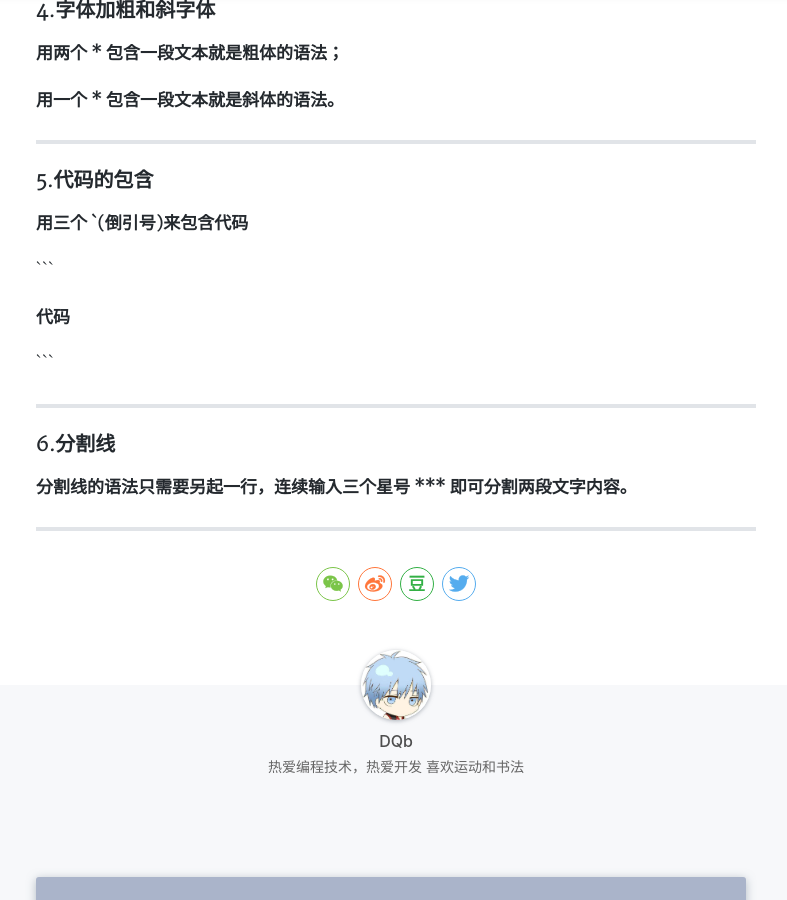
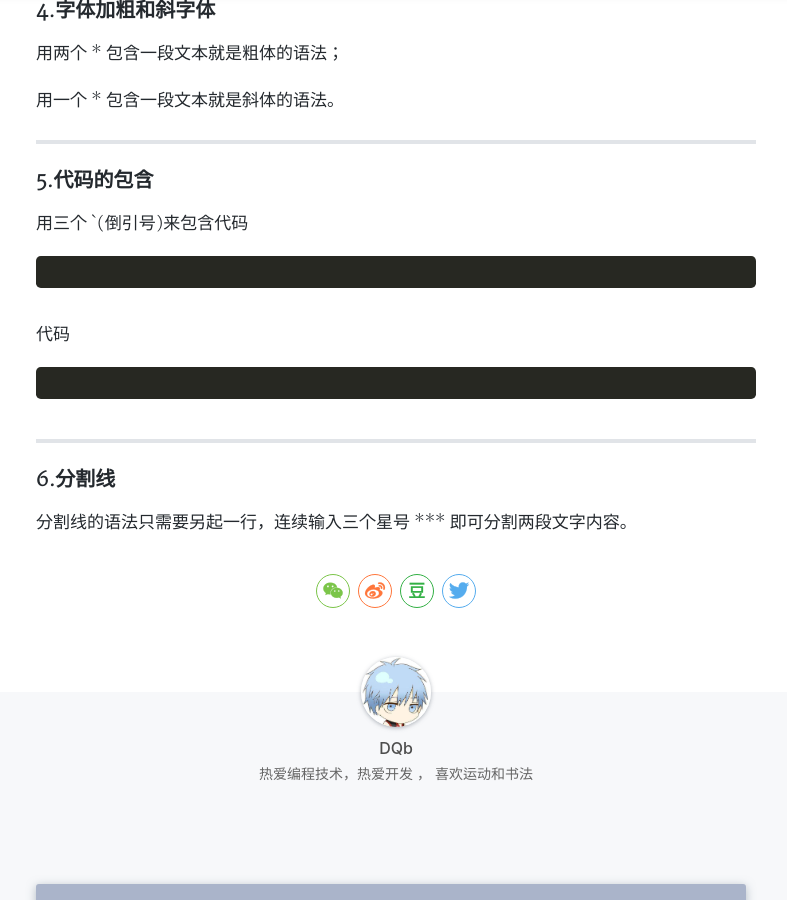
Before and after one commit to Rainsuperman/Rainsuperman.github.io, a Jekyll site: the page built from _posts/2018-7-24-关于Markdown的简单上手技巧.md, in a window 1280 px wide and 900 px high, scrolled down 895 px. Shown: the whole window, without its empty margins (244-1031 px from the left). Built offline with Jekyll 4.4.1, drawn with Linux system fonts in a browser that asks for light colours; nearby versions of some CDN libraries; comment, search, counter and statistics services are not loaded; a style sheet for code colours, icons or effects is not loaded.

Commit message:
修改文章内容

````diff
--- a/_config.yml
+++ b/_config.yml
@@ -19,7 +19,7 @@ footer:
 # Author 配置博主信息
 author: 'DQb'
 nickname: 'DQb'
-bio: '热爱编程技术，热爱开发
+bio: '热爱编程技术，热爱开发 ，
           喜欢运动和书法'
 avatar: '/assets/img/profile.png'
 
--- a/_posts/2018-7-24-关于Markdown的简单上手技巧.md
+++ b/_posts/2018-7-24-关于Markdown的简单上手技巧.md
@@ -7,38 +7,37 @@ tags: [工具, markdown]
 ---
 
 ###  1.标题
-**在Markdown中，如果想将一段文字定义为标题，只需要在这段文字前面加上 #，再在 # 后加一个空格即可。还可增加二、三、四、五、六级标题，总共六级，只需要增加 # ，增加一个 # ，标题字号相应降低一级。**
+在Markdown中，如果想将一段文字定义为标题，只需要在这段文字前面加上 #，再在 # 后加一个空格即可。还可增加二、三、四、五、六级标题，总共六级，只需要增加 # ，增加一个 # ，标题字号相应降低一级。
 
 ***
 ### 2.列表
 
-**列表格式也很常用，它可以让你的文稿变得井井有条。在 Markdown 中，你只需要在文字前面加上 -   就可以了；如果你希望是有序列表，在文字前面加上 1. 2. 3. 即可。**
+列表格式也很常用，它可以让你的文稿变得井井有条。在 Markdown 中，你只需要在文字前面加上 -   就可以了；如果你希望是有序列表，在文字前面加上 1. 2. 3. 即可。
 
 ***
 ### 3.引用
 
-**如果你需要在文稿中引用一段别处的句子，那么就要用到「引用」格式。在引用文字前加上 > 并与文字保留一个字符的空格，即可。**
+如果你需要在文稿中引用一段别处的句子，那么就要用到「引用」格式。在引用文字前加上 > 并与文字保留一个字符的空格，即可。
 
 ***
 ### 4.字体加粗和斜字体
 
-**用两个 * 包含一段文本就是粗体的语法；**
+用两个 * 包含一段文本就是粗体的语法；
 
-**用一个 * 包含一段文本就是斜体的语法。**
+用一个 * 包含一段文本就是斜体的语法。
 
 ***
 
 ### 5.代码的包含
-**用三个 `(倒引号)来包含代码**
+用三个 `(倒引号)来包含代码
+```
+```
 
-\```
+代码
 
-**代码**
-
-\```
+```
+```
 
 ***
 ### 6.分割线
-**分割线的语法只需要另起一行，连续输入三个星号 *** 即可分割两段文字内容。**
-
-***
+分割线的语法只需要另起一行，连续输入三个星号 *** 即可分割两段文字内容。
````
Also changed, not shown: _posts/2018-7-20-SSM框架搭建.md (+9 -11 lines), _posts/2018-7-21-记录第一次使用git工具.md (+14 -8 lines).
